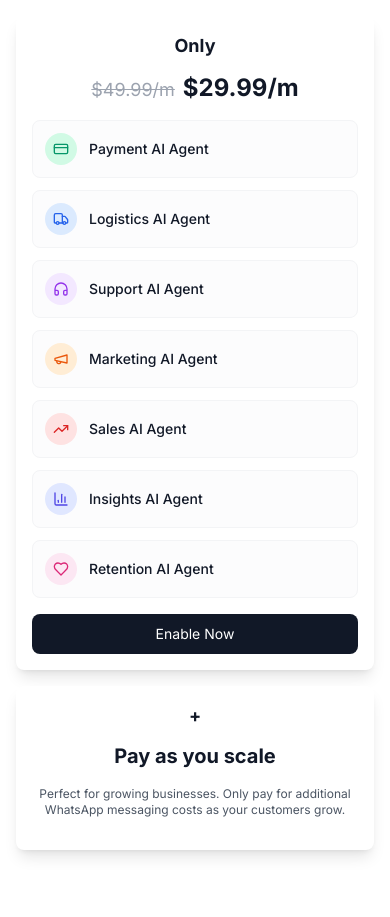
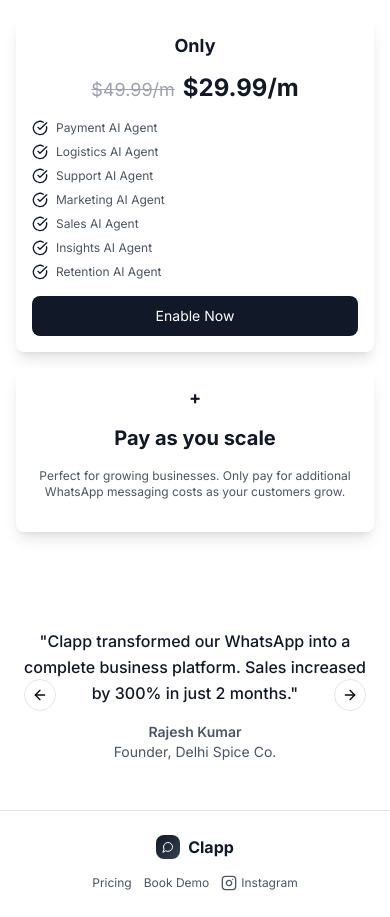
Before and after one commit to shopclapp/shopclapp.github.io, a React (Vite) app: page / in a window 390 px wide. Shown: the part 3240-4157 px from the top of the page. Built offline with nearby package versions, Linux system fonts and the light colour scheme.

Commit message:
Reverted to commit 411a542d203594709cf4278e8bb25f1b843b473f

```diff
--- a/src/pages/Index.tsx
+++ b/src/pages/Index.tsx
@@ -1,9 +1,8 @@
-
 import { useState } from 'react';
 import { Button } from "@/components/ui/button";
 import { Card, CardContent } from "@/components/ui/card";
 import { Carousel, CarouselContent, CarouselItem, CarouselNext, CarouselPrevious } from "@/components/ui/carousel";
-import { MessageCircle, Square, Circle, Triangle, CheckCircle, Menu, X, Instagram, CreditCard, Truck, HeadphonesIcon, Megaphone, TrendingUp, BarChart3, Heart } from 'lucide-react';
+import { MessageCircle, Square, Circle, Triangle, CheckCircle, Menu, X, Instagram } from 'lucide-react';
 import WhatsAppDemo from "@/components/WhatsAppDemo";
 
 const Index = () => {
@@ -31,44 +30,6 @@ const Index = () => {
     "Organics and You",
     "Delhi Spice Co.",
     "Desify"
-  ];
-
-  const aiAgents = [
-    {
-      name: "Payment AI Agent",
-      icon: CreditCard,
-      color: "bg-emerald-100 text-emerald-600"
-    },
-    {
-      name: "Logistics AI Agent",
-      icon: Truck,
-      color: "bg-blue-100 text-blue-600"
-    },
-    {
-      name: "Support AI Agent",
-      icon: HeadphonesIcon,
-      color: "bg-purple-100 text-purple-600"
-    },
-    {
-      name: "Marketing AI Agent",
-      icon: Megaphone,
-      color: "bg-orange-100 text-orange-600"
-    },
-    {
-      name: "Sales AI Agent",
-      icon: TrendingUp,
-      color: "bg-red-100 text-red-600"
-    },
-    {
-      name: "Insights AI Agent",
-      icon: BarChart3,
-      color: "bg-indigo-100 text-indigo-600"
-    },
-    {
-      name: "Retention AI Agent",
-      icon: Heart,
-      color: "bg-pink-100 text-pink-600"
-    }
   ];
 
   return (
@@ -361,22 +322,36 @@ const Index = () => {
                   <span className="text-lg sm:text-xl text-gray-400 line-through mr-2">$49.99/m</span>
                   <span className="text-2xl sm:text-3xl lg:text-4xl font-bold text-gray-900">$29.99/m</span>
                 </div>
-
-                {/* AI Agents Grid */}
-                <div className="grid grid-cols-1 gap-3 mb-4 sm:mb-6 lg:mb-8">
-                  {aiAgents.map((agent, index) => {
-                    const IconComponent = agent.icon;
-                    return (
-                      <div key={index} className="flex items-center p-3 rounded-lg border border-gray-100 bg-gray-50/50 hover:bg-gray-50 transition-colors">
-                        <div className={`w-8 h-8 rounded-full ${agent.color} flex items-center justify-center mr-3 flex-shrink-0`}>
-                          <IconComponent className="w-4 h-4" />
-                        </div>
-                        <span className="text-gray-900 text-sm font-medium">{agent.name}</span>
-                      </div>
-                    );
-                  })}
+                <div className="space-y-2 sm:space-y-3 text-left mb-4 sm:mb-6 lg:mb-8">
+                  <div className="flex items-center">
+                    <CheckCircle className="w-4 h-4 sm:w-5 sm:h-5 text-gray-900 mr-2 sm:mr-3 flex-shrink-0" />
+                    <span className="text-gray-600 text-xs sm:text-sm lg:text-base">Payment AI Agent</span>
+                  </div>
+                  <div className="flex items-center">
+                    <CheckCircle className="w-4 h-4 sm:w-5 sm:h-5 text-gray-900 mr-2 sm:mr-3 flex-shrink-0" />
+                    <span className="text-gray-600 text-xs sm:text-sm lg:text-base">Logistics AI Agent</span>
+                  </div>
+                  <div className="flex items-center">
+                    <CheckCircle className="w-4 h-4 sm:w-5 sm:h-5 text-gray-900 mr-2 sm:mr-3 flex-shrink-0" />
+                    <span className="text-gray-600 text-xs sm:text-sm lg:text-base">Support AI Agent</span>
+                  </div>
+                  <div className="flex items-center">
+                    <CheckCircle className="w-4 h-4 sm:w-5 sm:h-5 text-gray-900 mr-2 sm:mr-3 flex-shrink-0" />
+                    <span className="text-gray-600 text-xs sm:text-sm lg:text-base">Marketing AI Agent</span>
+                  </div>
+                  <div className="flex items-center">
+                    <CheckCircle className="w-4 h-4 sm:w-5 sm:h-5 text-gray-900 mr-2 sm:mr-3 flex-shrink-0" />
+                    <span className="text-gray-600 text-xs sm:text-sm lg:text-base">Sales AI Agent</span>
+                  </div>
+                  <div className="flex items-center">
+                    <CheckCircle className="w-4 h-4 sm:w-5 sm:h-5 text-gray-900 mr-2 sm:mr-3 flex-shrink-0" />
+                    <span className="text-gray-600 text-xs sm:text-sm lg:text-base">Insights AI Agent</span>
+                  </div>
+                  <div className="flex items-center">
+                    <CheckCircle className="w-4 h-4 sm:w-5 sm:h-5 text-gray-900 mr-2 sm:mr-3 flex-shrink-0" />
+                    <span className="text-gray-600 text-xs sm:text-sm lg:text-base">Retention AI Agent</span>
+                  </div>
                 </div>
-
                 <a
                   href="https://buy.stripe.com/00w6oHdFQbMPaW11svcbC07"
                   target="_blank"
```
